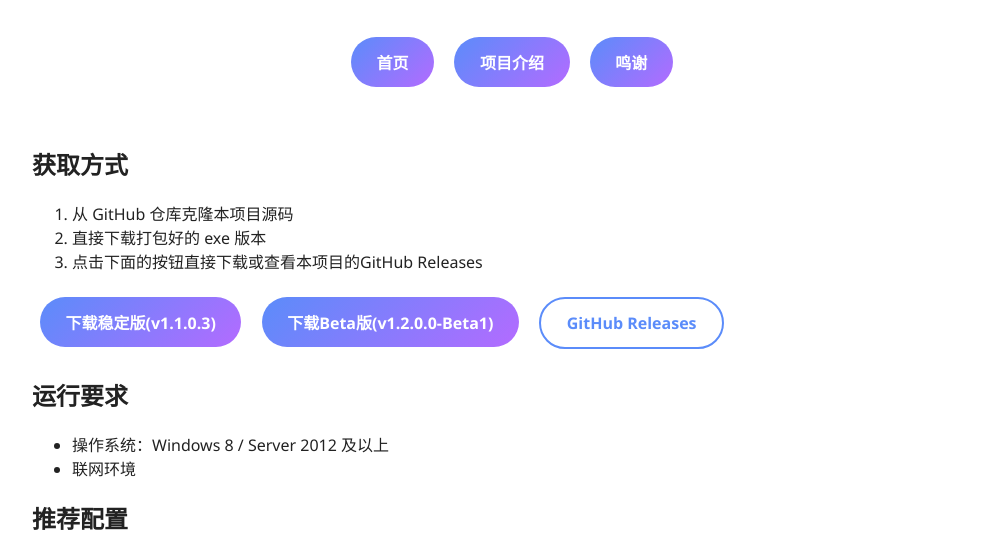
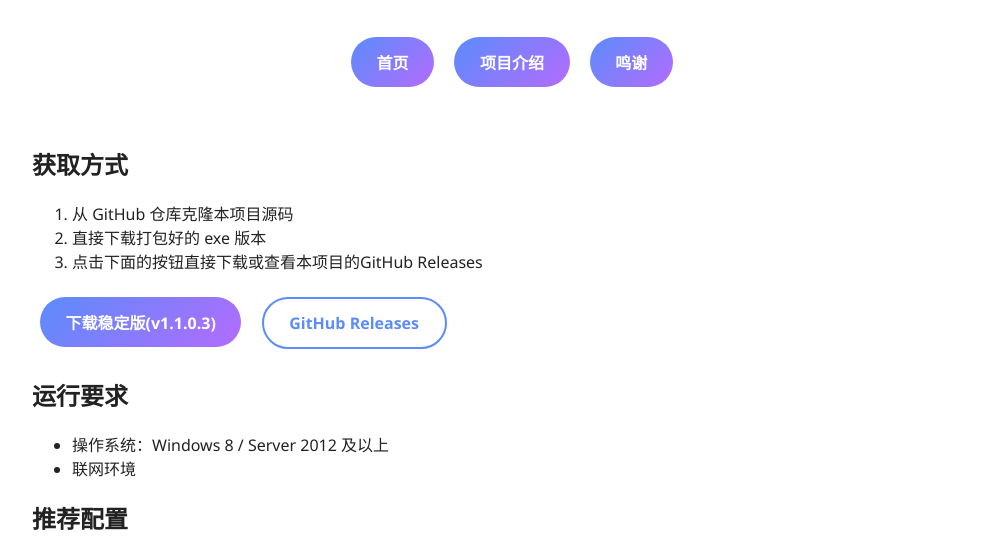
Before and after one commit to GoldenHoe/GoldenHoe.github.io, a plain HTML site: page download.html in a window 1280 px wide. Shown: the part 223-775 px from the top of the page, without its empty margins (128-1121 px from the left). Drawn offline with Linux system fonts and the light colour scheme.

Commit message:
250608-2

```diff
--- a/download.html
+++ b/download.html
@@ -35,7 +35,6 @@
       <li>点击下面的按钮直接下载或查看本项目的GitHub Releases</li>
     </ol>
     <a class="btn first" href="https://github.com/GoldenHoe/MCSEasy/releases/download/Release-v1.2.0.0-Beta1/MCSEasy-v1.2.0.0.exe" target="_blank">下载稳定版(v1.1.0.3)</a>
-    <a class="btn first" herf="https://github.com/GoldenHoe/MCSEasy/releases/tag/Release-v1.2.0.0-Beta1" target="_blank">下载Beta版(v1.2.0.0-Beta1)</a>
     <a class="btn secondary" href="https://github.com/GoldenHoe/MCSEasy/releases" target="_blank">GitHub Releases</a>
 
     <h2>运行要求</h2>
```
